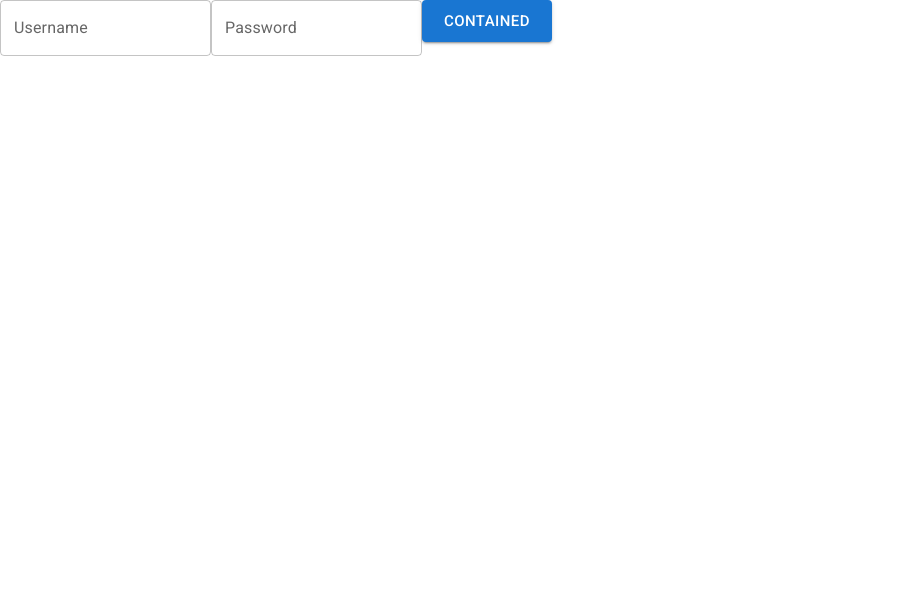
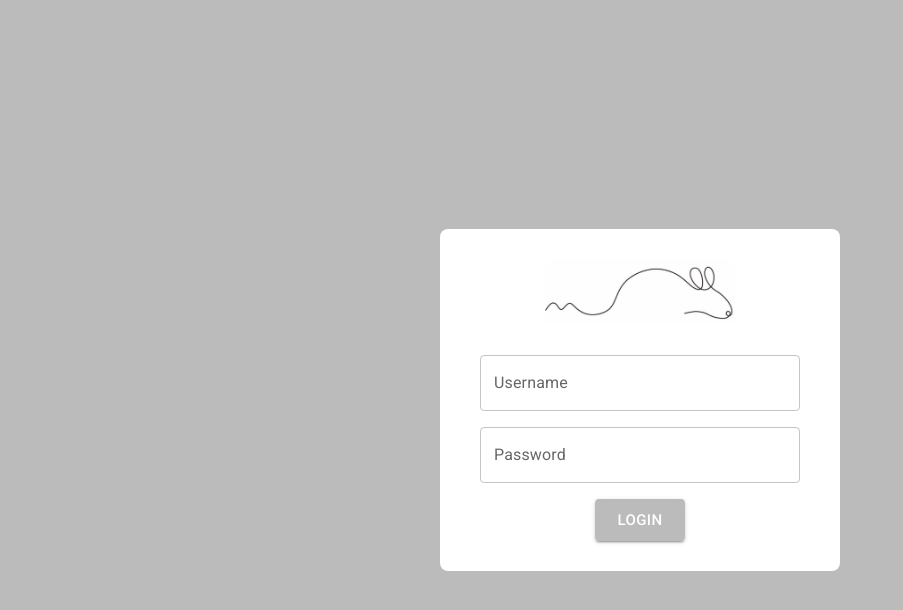
Before and after one commit to guilhermefrag/mice-life, a React (Vite) app: page / in a window 1280 px wide. Shown: the top 610 px of the page, without its empty margins (0-903 px from the left). Built offline with nearby package versions, Linux system fonts and the light colour scheme.

Commit message:
Update LoginScreen.tsx

```diff
--- a/src/components/LoginScreen.tsx
+++ b/src/components/LoginScreen.tsx
@@ -33,25 +33,33 @@ export default function LoginScreen({ setAuthToken }: LoginScreenProps) {
     };
 
     return (
-        <div>
-            <form action="">
+        <div className='container-form'>
+            <form action="" className="formulario-login">
+                <img
+                src='../../img/rato2.jpg'
+                className='img-logo'
+                />
                 <TextField
                     label="Username"
                     variant="outlined"
+                    className='input-text'
                     {...register('username')}
                 />
                 <TextField
                     label="Password"
                     variant="outlined"
+                    type='password'
+                    className='input-text'
                     {...register('password')}
                 />
                 <Button
                     variant="contained"
                     type="submit"
+                    style={{background:'#b9b9b9f7'}}
                     size="large"
                     onClick={handleSubmit((user) => handleLogin(user))}
                 >
-                    Contained
+                    Login
                 </Button>
             </form>
         </div>
```
